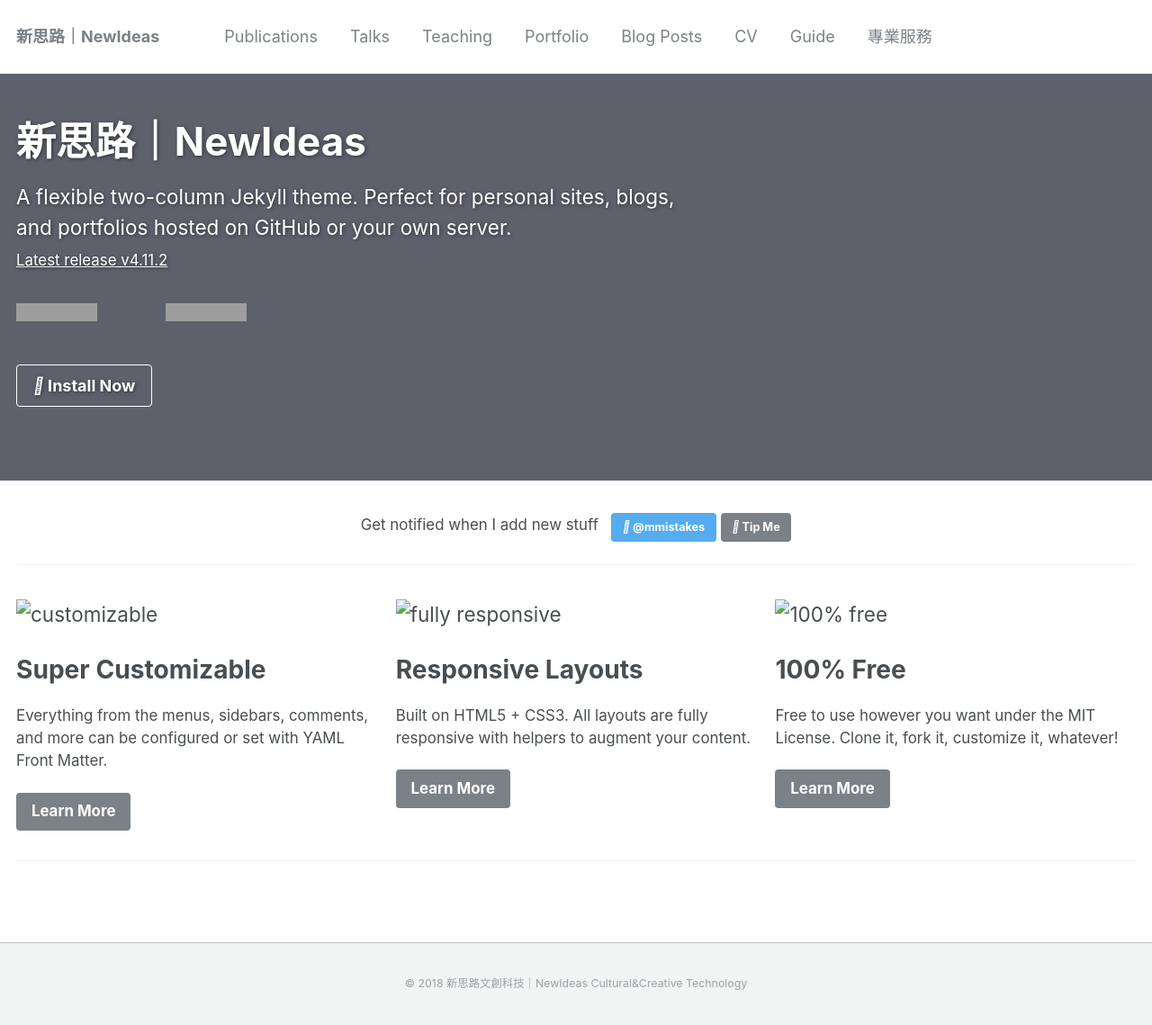
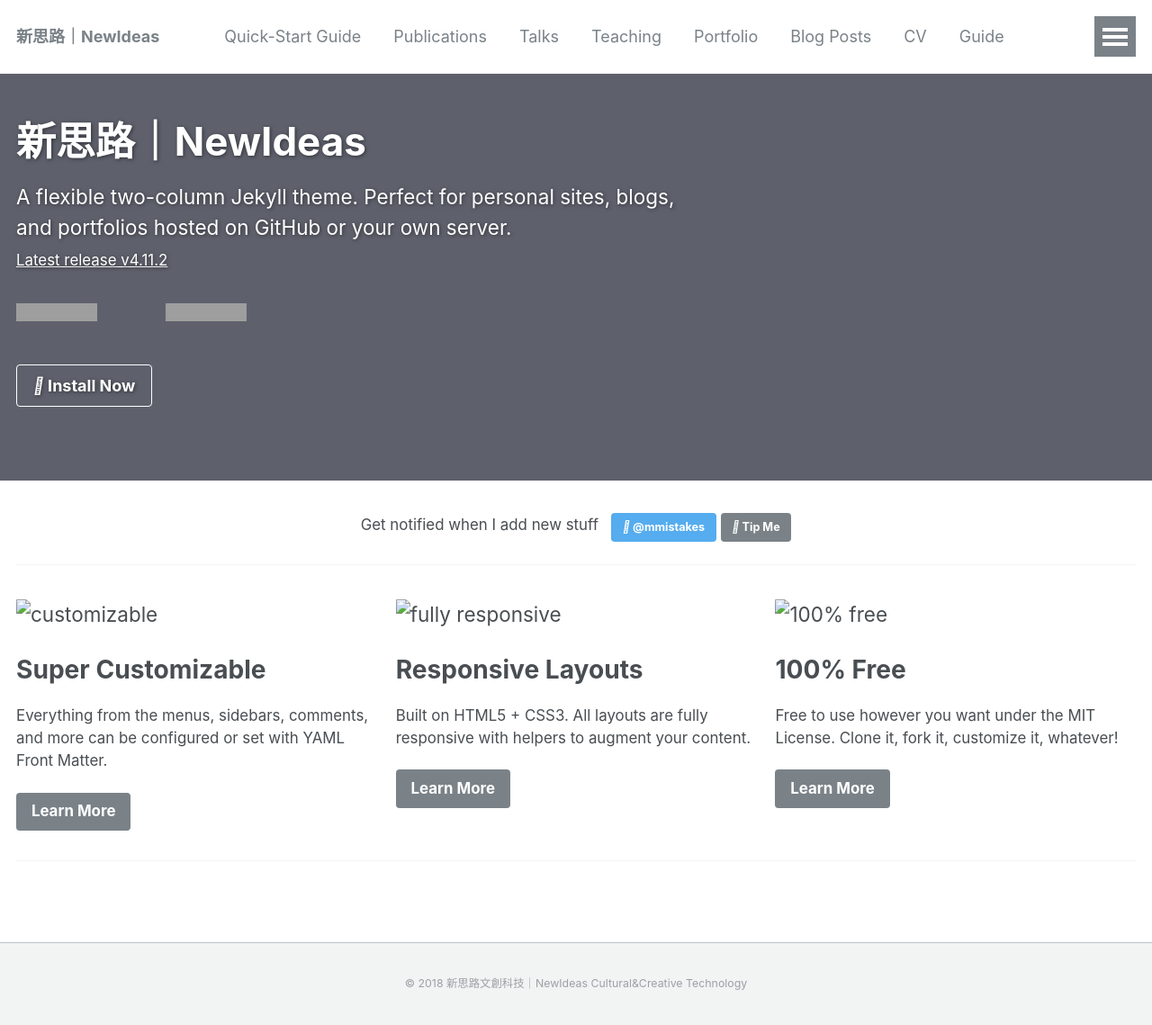
Before and after one commit to ikevin28/newideas8.github.io, a Jekyll site: the page built from docs/_pages/home.md, in a window 1280 px wide. Shown: the whole page at 90% size. Built offline with Jekyll 4.4.1, drawn with Linux system fonts in a browser that asks for light colours; grey boxes are pictures that could not be loaded.

Commit message:
Update navigation.yml

```diff
--- a/_data/navigation.yml
+++ b/_data/navigation.yml
@@ -1,5 +1,8 @@
 # main links links
 main:
+  - title: "Quick-Start Guide"
+    url: /docs/quick-start-guide/
+
   - title: "Publications"
     url: /publications/
 
```
